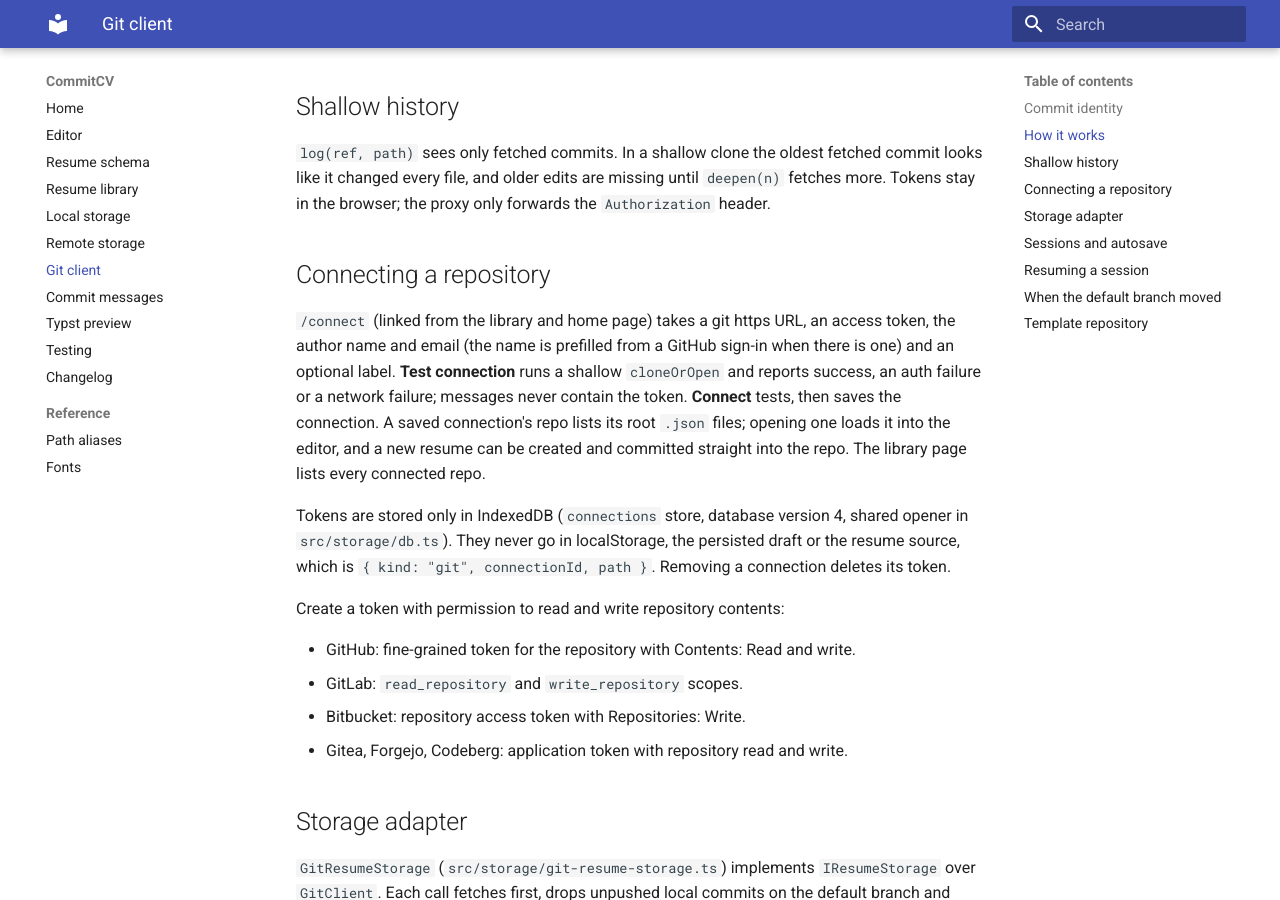
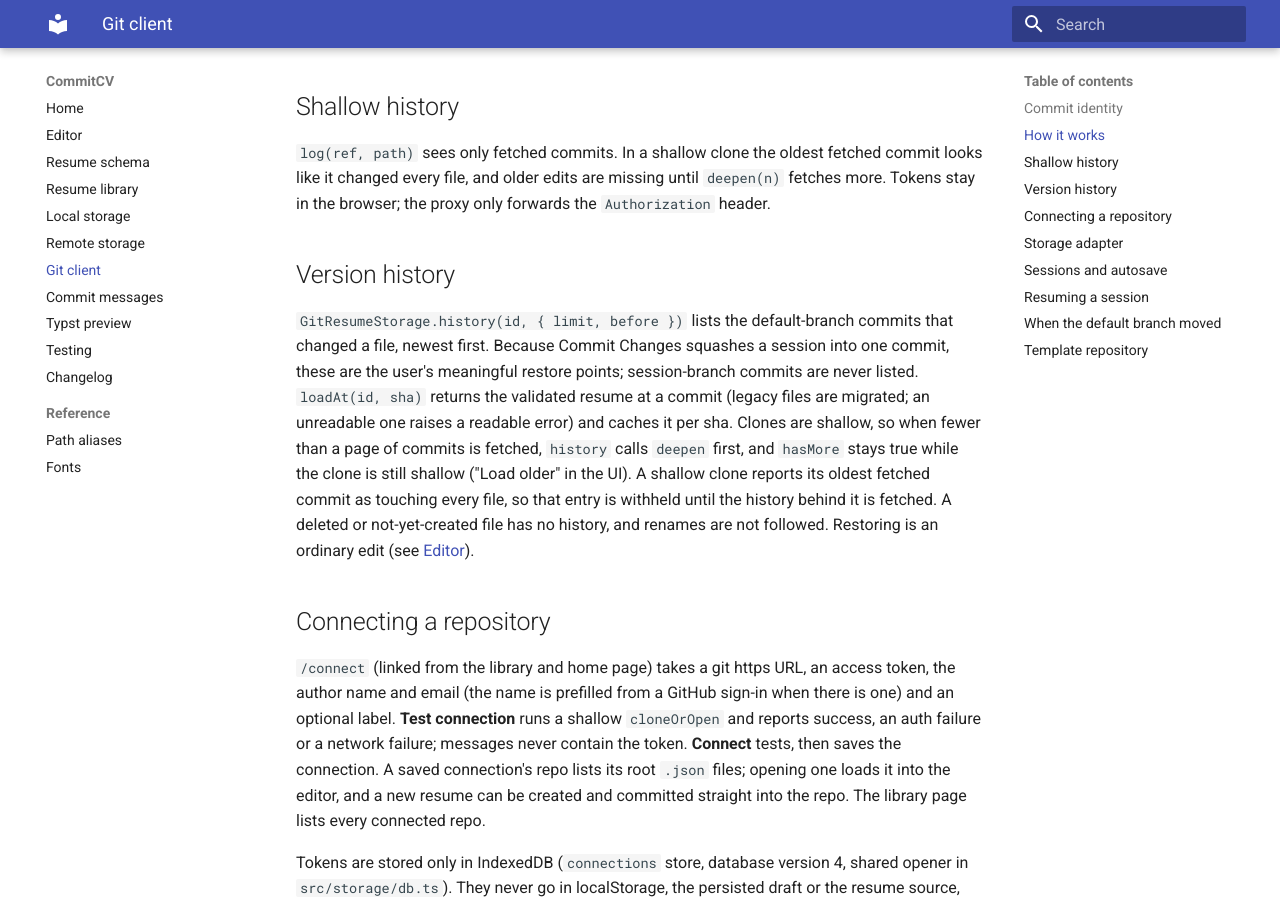
Before and after one commit to CommitCV/CommitCV, an MkDocs documentation site: the page built from docs/git-sync.md, in a window 1280 px wide and 900 px high, scrolled down 831 px. Built offline with MkDocs 1.6.1 and Material for MkDocs 9.7.7, drawn with Linux system fonts in a browser that asks for light colours.

Commit message:
docs: describe version history and restore

```diff
--- a/docs/git-sync.md
+++ b/docs/git-sync.md
@@ -35,6 +35,21 @@ head. Pushes use isomorphic-git's fast-forward check; a rejected push throws
 fetched commit looks like it changed every file, and older edits are missing
 until `deepen(n)` fetches more. Tokens stay in the browser; the proxy only
 forwards the `Authorization` header.
+
+## Version history
+
+`GitResumeStorage.history(id, { limit, before })` lists the default-branch
+commits that changed a file, newest first. Because Commit Changes squashes a
+session into one commit, these are the user's meaningful restore points;
+session-branch commits are never listed. `loadAt(id, sha)` returns the
+validated resume at a commit (legacy files are migrated; an unreadable one
+raises a readable error) and caches it per sha. Clones are shallow, so when
+fewer than a page of commits is fetched, `history` calls `deepen` first, and
+`hasMore` stays true while the clone is still shallow ("Load older" in the
+UI). A shallow clone reports its oldest fetched commit as touching every file,
+so that entry is withheld until the history behind it is fetched. A deleted or
+not-yet-created file has no history, and renames are not followed. Restoring
+is an ordinary edit (see [Editor](editor.md#version-history)).
 
 ## Connecting a repository
 
```
Also changed, not shown: docs/editor.md (+13 -0 lines), docs/library.md (+5 -0 lines).
